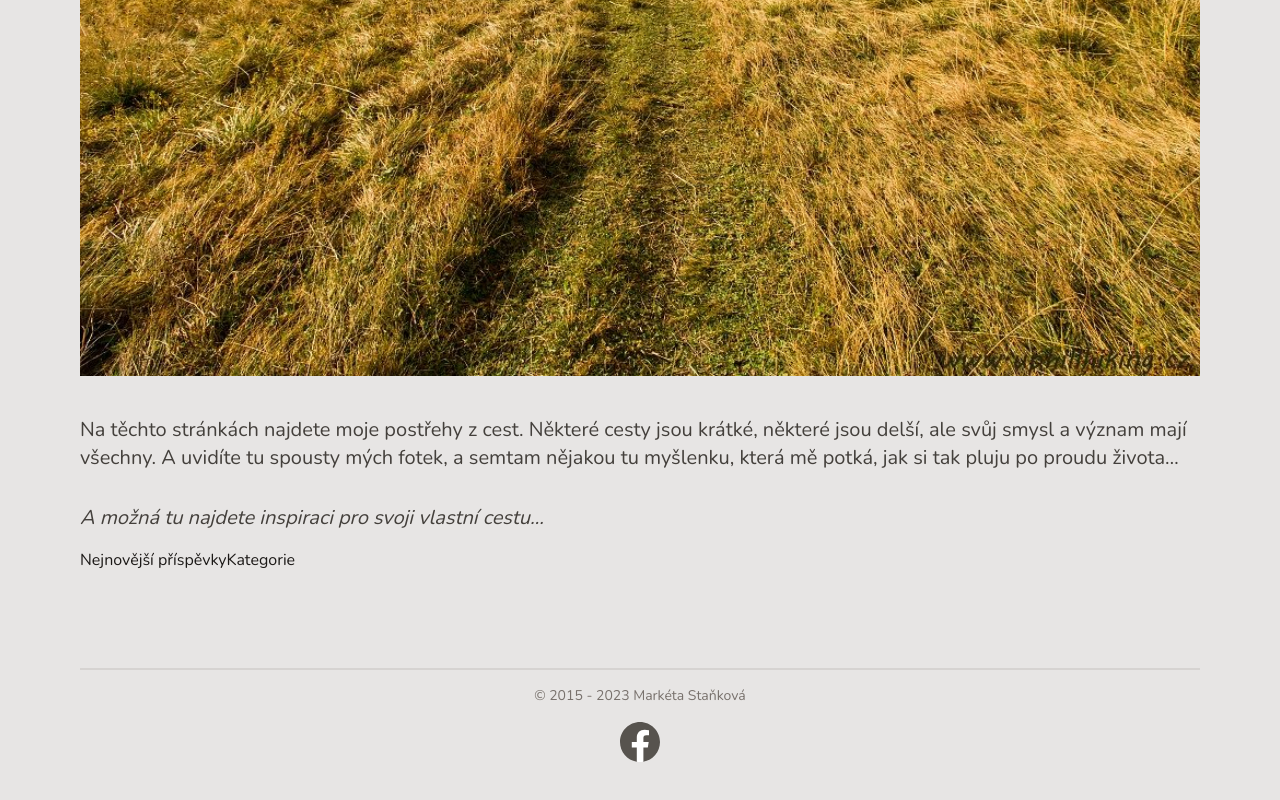
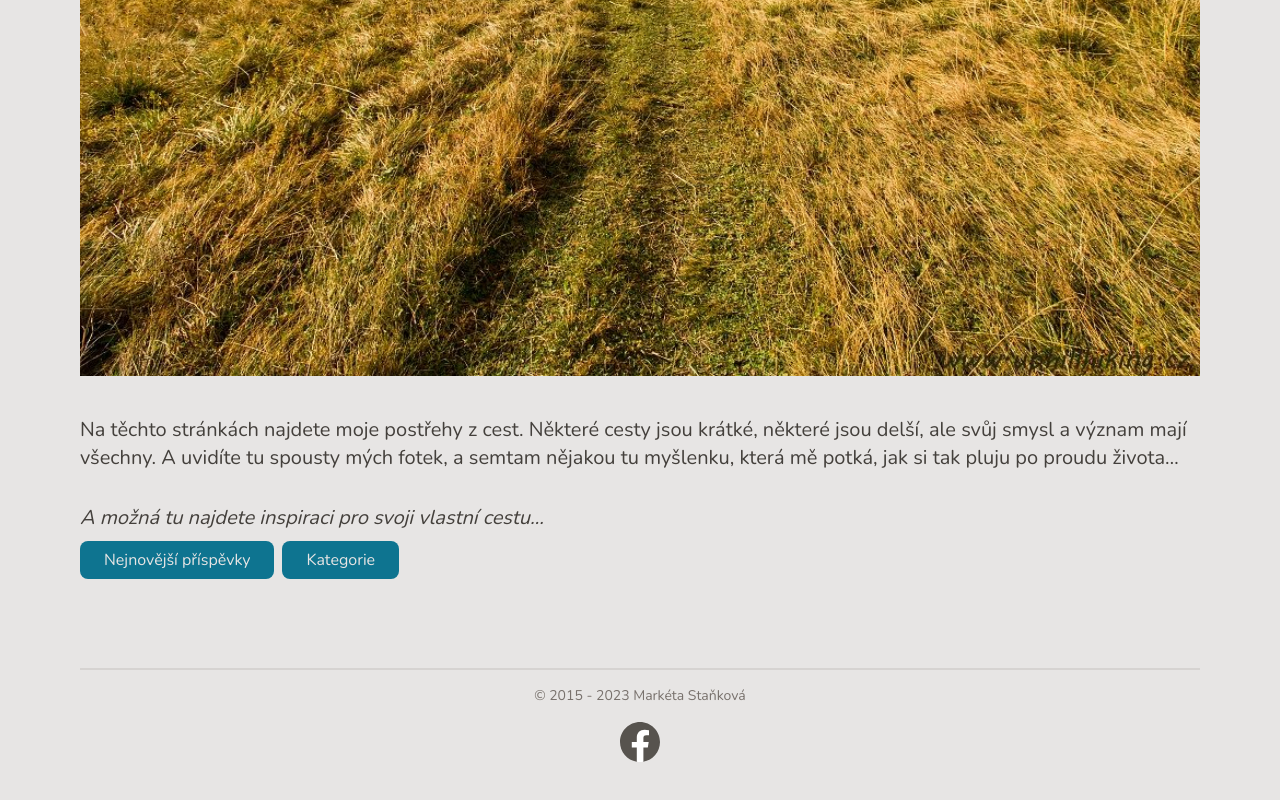
Before and after one commit to mstanka/ms-nakopec, a Next.js app: page /about in a window 1280 px wide. Shown: the part 1925-2725 px from the top of the page. Built offline with nearby package versions, Linux system fonts and the light colour scheme; no server answers.

Commit message:
drobne opravy

```diff
--- a/components/Home.js
+++ b/components/Home.js
@@ -60,8 +60,16 @@ export default function Home() {
         </p>
       </div>
 
-      <Link href={`/posts`}>Nejnovější příspěvky</Link>
-      <Link href={`/tags`}>Kategorie</Link>
+      <Link href={`/posts`} passHref>
+        <span className="bg-cyan-700 text-stone-200 px-6 py-2 rounded-lg mr-2">
+          Nejnovější příspěvky
+        </span>
+      </Link>
+      <Link href={`/tags`} passHref>
+        <span className="bg-cyan-700 text-stone-200 px-6 py-2 rounded-lg mr-2">
+          Kategorie
+        </span>
+      </Link>
     </>
   );
 }
--- a/package.json
+++ b/package.json
@@ -28,13 +28,13 @@
   },
   "devDependencies": {
     "autoprefixer": "^10.4.2",
-    "eslint": "8.6.0",
+    "eslint": "9.13.0",
     "eslint-config-next": "^15.0.2",
     "postcss": "^8.4.5",
-    "tailwindcss": "^3.0.12"
+    "tailwindcss": "^3.4.14"
   },
   "optionalDependencies": {
-    "@next/swc-linux-x64-gnu": "12.1.6"
+    "@next/swc-linux-x64-gnu": "15.0.2"
   },
   "husky": {
     "hooks": {
--- a/pages/_app.js
+++ b/pages/_app.js
@@ -1,4 +1,3 @@
-import Link from "next/link";
 import Head from "next/head";
 import Image from "next/image";
 import { ThemeProvider } from "next-themes";
--- a/pages/index.js
+++ b/pages/index.js
@@ -22,13 +22,13 @@ export default function Index({ posts, favoritePosts, tags }) {
           Na kopec je blog, který vypráví můj příběh, proč jdu &#34;na
           kopec&#34;. Je to příběh o tom, jak nacházím svoji cestu přes
           jednotlivé &#34;kopečky života&#34; a jak hledám důvod, proč se pořád
-          o něco snažím a k čemu je to vlastně dobré.
+          o něco snažím a k čemu je to vlastně dobré...
+          <Link as={`/about`} href={`/about`} passHref>
+            <span className="text-sm text-stone-500 border border-stone-300 px-4 py-1 rounded-lg ms-2">
+              číst dál
+            </span>
+          </Link>
         </p>
-        <div className="text-center">
-          <Link as={`/about`} href={`/about`} className="link text-sm">
-            Číst dál
-          </Link>
-        </div>
         <br />
         <Image
           src="/images/general/rohace.jpg"
```
Also changed, not shown: 1 other file (tests, documents, lock files or other folders).
